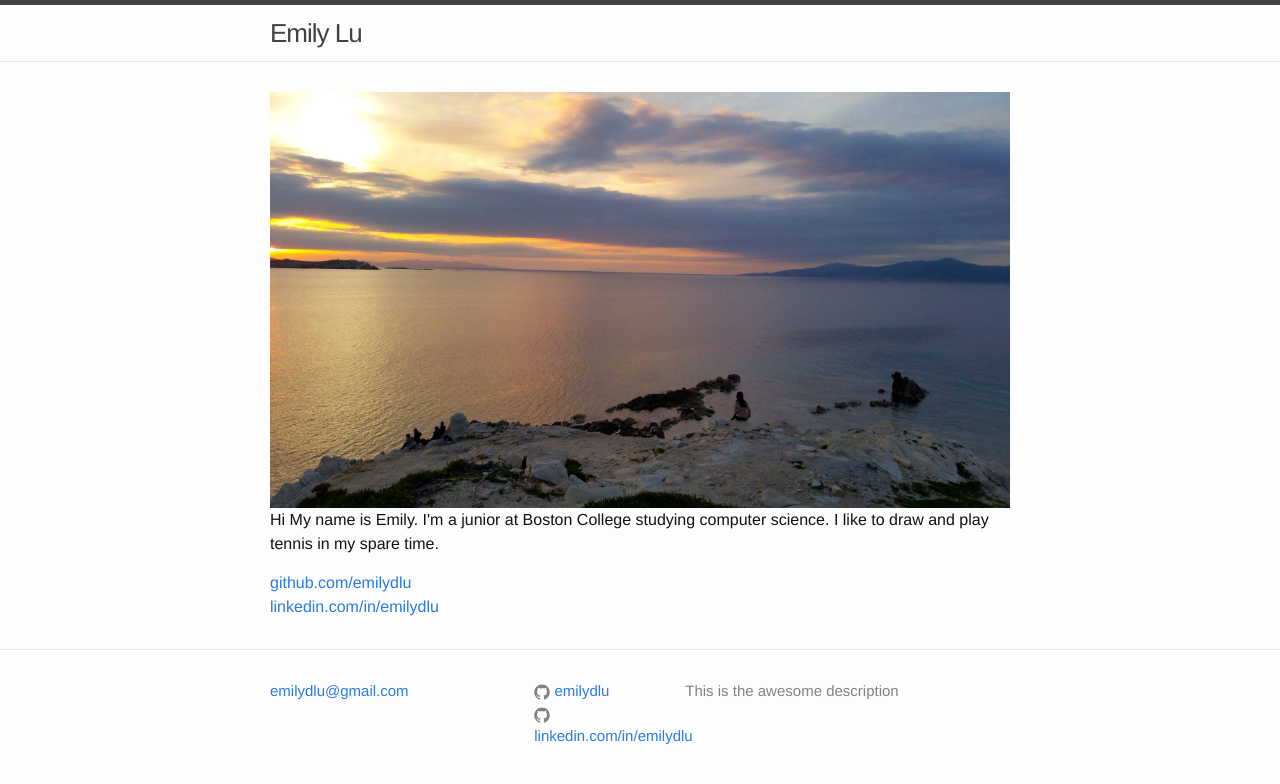
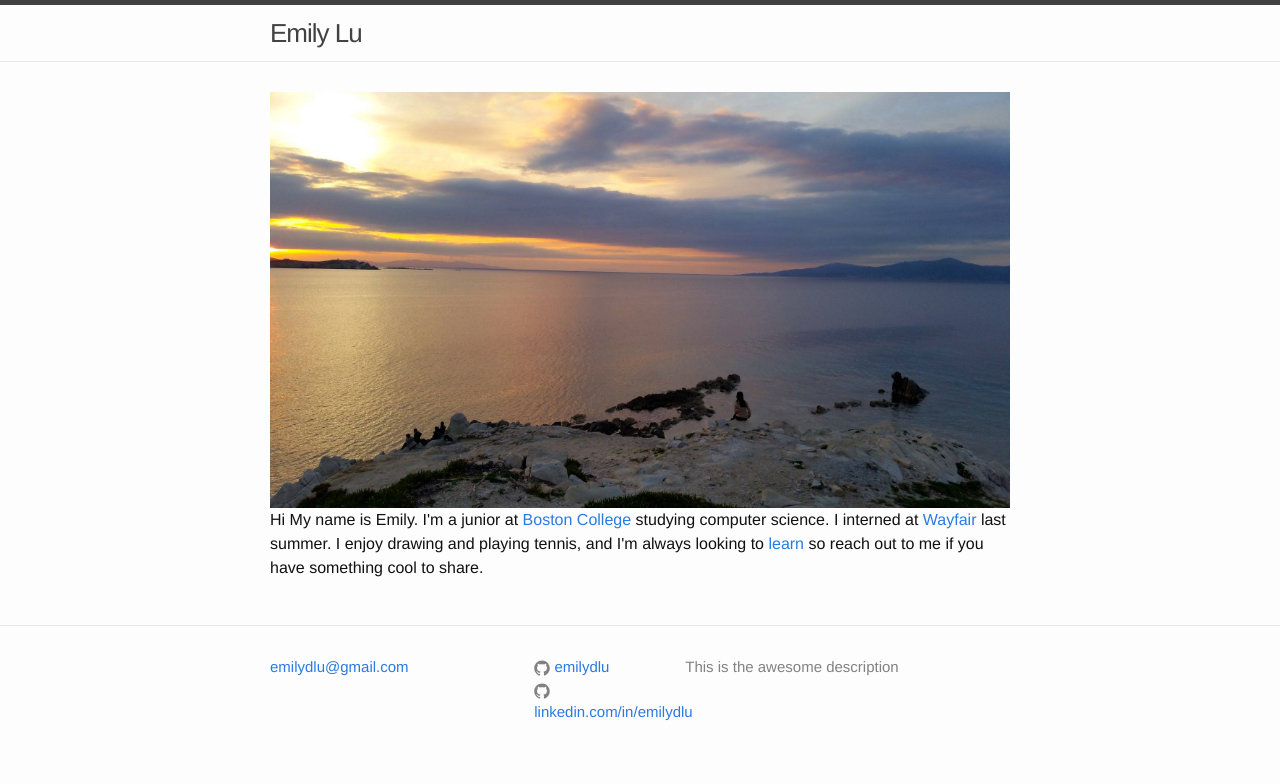
Before and after one commit to emilydlu/emilydlu.github.io, a Jekyll site: the page built from index.html, in a window 1280 px wide. Shown: the top 784 px of the page. Built offline with Jekyll 4.4.1, drawn with Linux system fonts in a browser that asks for light colours.

Commit message:
adding links

```diff
--- a/_includes/footer.html
+++ b/_includes/footer.html
@@ -22,7 +22,7 @@
 
           {% if site.linkedin_username %}
           <li>
-            {% include icon-github.html username=site.linkedin_username %}
+            {% include icon-github.html username=site.linkedin_username%}
           </li>
           {% endif %}
         </ul>
--- a/index.html
+++ b/index.html
@@ -8,7 +8,7 @@ layout: default
   </section>
 
   <p>
-  Hi My name is Emily. I'm a junior at Boston College studying computer science. I like to draw and play tennis in my spare time.
+  Hi My name is Emily. I'm a junior at <a href = "http://www.bc.edu/"> Boston College</a> studying computer science. I interned at <a href="http://wayfair.com">Wayfair</a> last summer.  I enjoy drawing and playing tennis, and I'm always looking to <a href = "http://github.com/emilydlu"> learn</a> so reach out to me if you have something cool to share.
   </p>
 <!--   <h1 class="page-heading">Posts</h1>
  -->
@@ -24,8 +24,5 @@ layout: default
     {% endfor %}
   </ul> -->
 
- <a href="http://github.com/emilydlu/">github.com/emilydlu</a><br/>
-    <a href="http://linkedin.com/in/emilydlu/">linkedin.com/in/emilydlu</a><br />
-
 
 </div>
```
Also changed, not shown: 2 other files.
